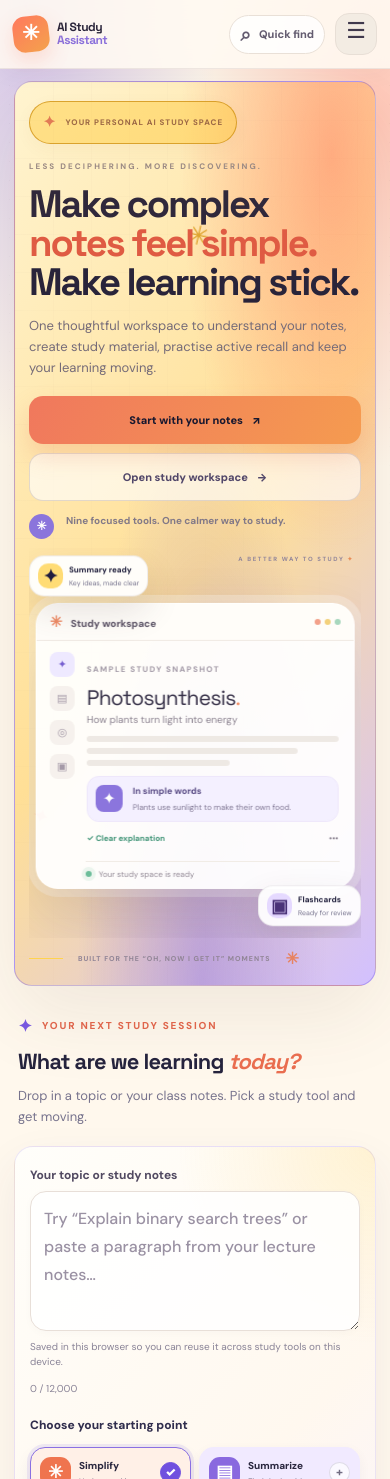
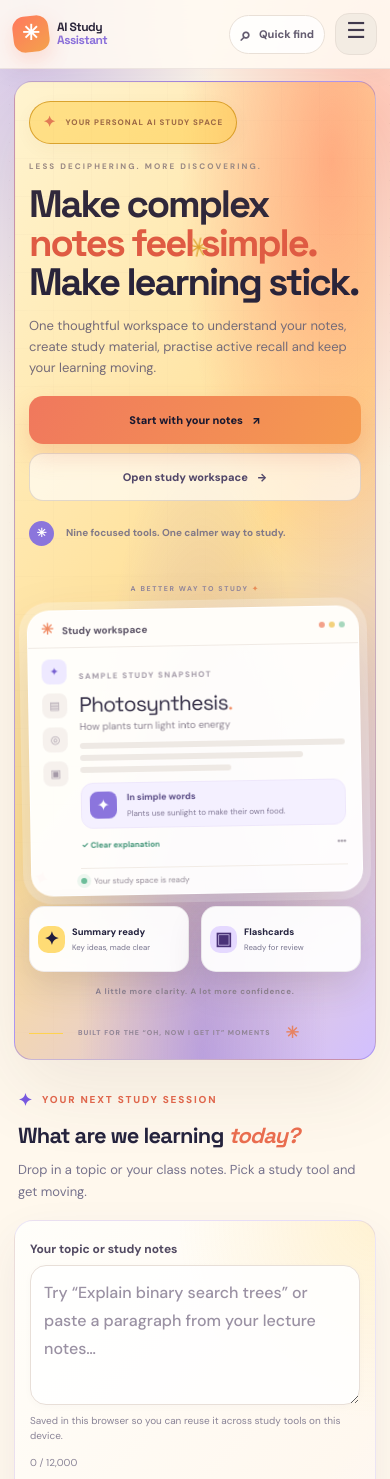
Before and after one commit to mdzubair4g-art/Ai-Study-Assistant, a React (Vite) app: page / in a window 390 px wide. Shown: the top 1479 px of the page. Built offline with nearby package versions, Linux system fonts and the light colour scheme.

Commit message:
Prevent mobile hero overlap
Stack mobile hero content, study preview, and notification cards in separate rows.

```diff
--- a/src/App.css
+++ b/src/App.css
@@ -4012,3 +4012,206 @@ button, a, input, textarea, select { -webkit-tap-highlight-color: transparent; }
     will-change: auto;
   }
 }
+
+
+/* MOBILE HERO FINAL LAYOUT — keep copy, workspace and notifications in separate flow rows. */
+@media (max-width: 768px) {
+  .home-page .creative-hero {
+    display: flex !important;
+    flex-direction: column !important;
+    align-items: stretch !important;
+    justify-content: flex-start !important;
+    gap: 18px !important;
+    min-height: 0 !important;
+    height: auto !important;
+  }
+
+  .home-page .hero-content {
+    position: relative !important;
+    z-index: 3 !important;
+    display: block !important;
+    width: 100% !important;
+    max-width: none !important;
+    min-height: 0 !important;
+    height: auto !important;
+    margin: 0 !important;
+    padding: 0 !important;
+    overflow: visible !important;
+    flex: 0 0 auto !important;
+  }
+
+  .home-page .hero-proof {
+    position: relative !important;
+    z-index: 4 !important;
+    display: flex !important;
+    align-items: center !important;
+    margin: 20px 0 0 !important;
+    line-height: 1.45 !important;
+  }
+
+  .home-page .hero-art {
+    position: relative !important;
+    z-index: 1 !important;
+    display: grid !important;
+    grid-template-columns: repeat(2, minmax(0, 1fr)) !important;
+    grid-template-rows: auto auto auto auto !important;
+    align-items: stretch !important;
+    justify-items: stretch !important;
+    gap: 12px !important;
+    width: 100% !important;
+    min-width: 0 !important;
+    min-height: 0 !important;
+    height: auto !important;
+    max-height: none !important;
+    margin: 8px 0 0 !important;
+    padding: 12px 0 4px !important;
+    overflow: visible !important;
+    animation: none !important;
+  }
+
+  .home-page .hero-art-label {
+    position: relative !important;
+    inset: auto !important;
+    grid-column: 1 / -1 !important;
+    grid-row: 1 !important;
+    display: block !important;
+    margin: 0 0 2px !important;
+    text-align: center !important;
+    font-size: 7px !important;
+  }
+
+  .home-page .art-orbit,
+  .home-page .sunburst {
+    display: none !important;
+  }
+
+  .home-page .workspace-window {
+    position: relative !important;
+    grid-column: 1 / -1 !important;
+    grid-row: 2 !important;
+    top: auto !important;
+    right: auto !important;
+    bottom: auto !important;
+    left: auto !important;
+    justify-self: center !important;
+    width: min(100%, 430px) !important;
+    max-width: 430px !important;
+    min-width: 0 !important;
+    margin: 0 !important;
+    transform: rotate(-1deg) !important;
+    animation: heroWorkspaceFloatStacked 7s ease-in-out infinite !important;
+    will-change: transform;
+  }
+
+  .home-page .floating-note {
+    position: relative !important;
+    inset: auto !important;
+    grid-row: 3 !important;
+    display: flex !important;
+    align-items: center !important;
+    justify-self: stretch !important;
+    width: 100% !important;
+    min-width: 0 !important;
+    max-width: none !important;
+    min-height: 66px !important;
+    margin: 0 !important;
+    padding: 9px 8px !important;
+    gap: 7px !important;
+    transform: none !important;
+    white-space: normal !important;
+    animation: heroNoteFloat 6s ease-in-out infinite !important;
+    box-sizing: border-box !important;
+  }
+
+  .home-page .note-left {
+    grid-column: 1 !important;
+    grid-row: 3 !important;
+    top: auto !important;
+    left: auto !important;
+    right: auto !important;
+    bottom: auto !important;
+  }
+
+  .home-page .note-right {
+    grid-column: 2 !important;
+    grid-row: 3 !important;
+    top: auto !important;
+    left: auto !important;
+    right: auto !important;
+    bottom: auto !important;
+    animation-delay: -2.5s !important;
+  }
+
+  .home-page .floating-note > span:last-child {
+    display: block !important;
+    min-width: 0 !important;
+    flex: 1 1 auto !important;
+  }
+
+  .home-page .floating-note strong,
+  .home-page .floating-note small {
+    display: block !important;
+    white-space: normal !important;
+    overflow-wrap: anywhere !important;
+    line-height: 1.3 !important;
+  }
+
+  .home-page .floating-note strong {
+    font-size: clamp(8px, 2.4vw, 10px) !important;
+  }
+
+  .home-page .floating-note small {
+    margin-top: 3px !important;
+    font-size: clamp(7px, 2vw, 8px) !important;
+  }
+
+  .home-page .mini-note-icon,
+  .home-page .flash-icon {
+    width: 27px !important;
+    height: 27px !important;
+    flex: 0 0 27px !important;
+  }
+
+  .home-page .art-caption {
+    position: relative !important;
+    inset: auto !important;
+    grid-column: 1 / -1 !important;
+    grid-row: 4 !important;
+    display: block !important;
+    margin: 1px 0 0 !important;
+    text-align: center !important;
+    font-size: 8px !important;
+  }
+
+  .home-page .hero-bottom-line {
+    position: relative !important;
+    z-index: 2 !important;
+    margin: 2px 0 0 !important;
+  }
+}
+
+@keyframes heroWorkspaceFloatStacked {
+  0%, 100% { transform: rotate(-1deg) translateY(0); }
+  50% { transform: rotate(-1deg) translateY(-4px); }
+}
+
+@media (max-width: 380px) {
+  .home-page .creative-hero { gap: 15px !important; }
+  .home-page .hero-art { column-gap: 8px !important; row-gap: 10px !important; }
+  .home-page .floating-note { padding: 8px 6px !important; min-height: 62px !important; }
+  .home-page .mini-note-icon,
+  .home-page .flash-icon {
+    width: 23px !important;
+    height: 23px !important;
+    flex-basis: 23px !important;
+  }
+}
+
+@media (prefers-reduced-motion: reduce) {
+  .home-page .workspace-window,
+  .home-page .floating-note {
+    animation: none !important;
+    transform: none !important;
+    will-change: auto;
+  }
+}
```
